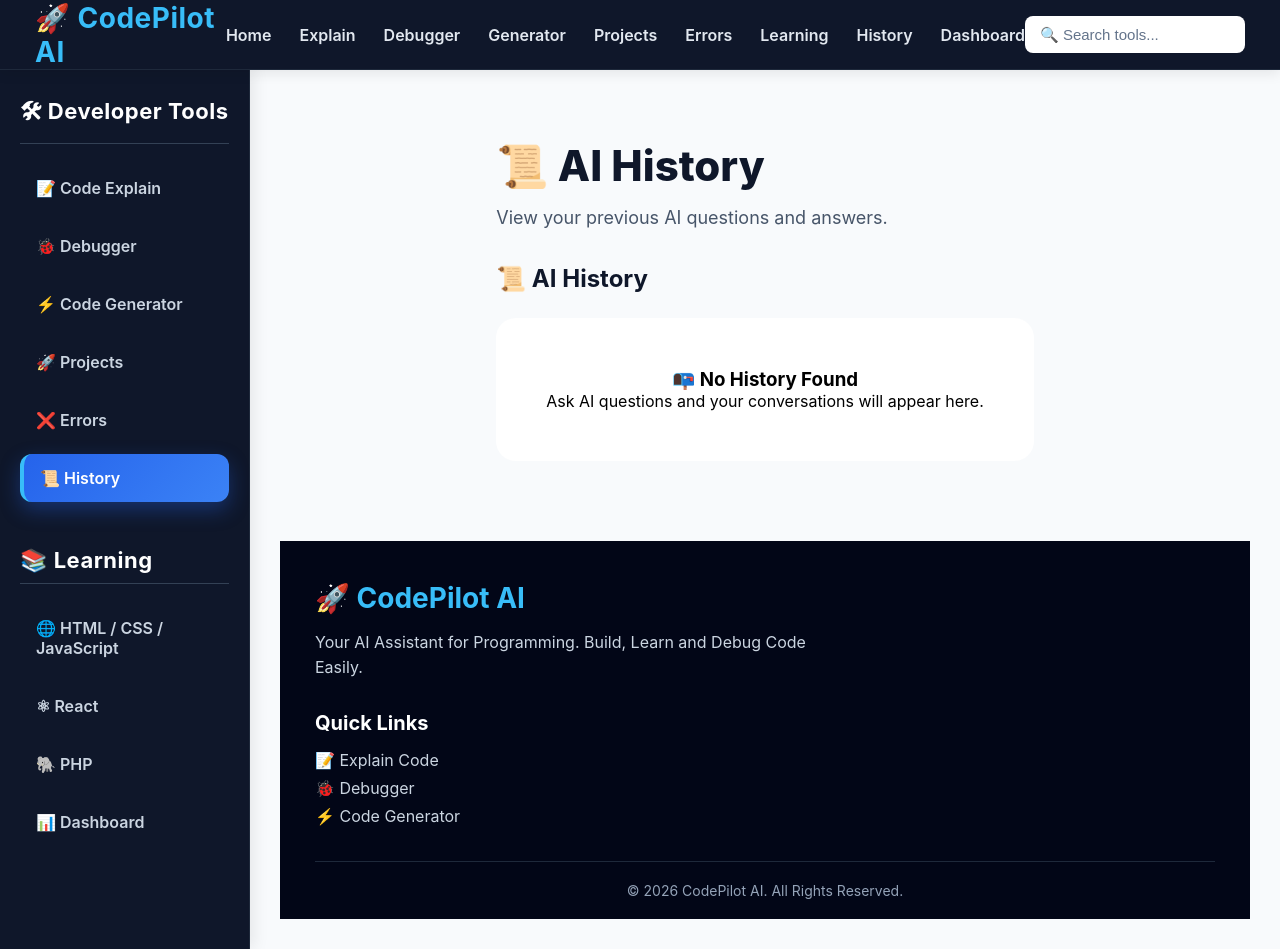
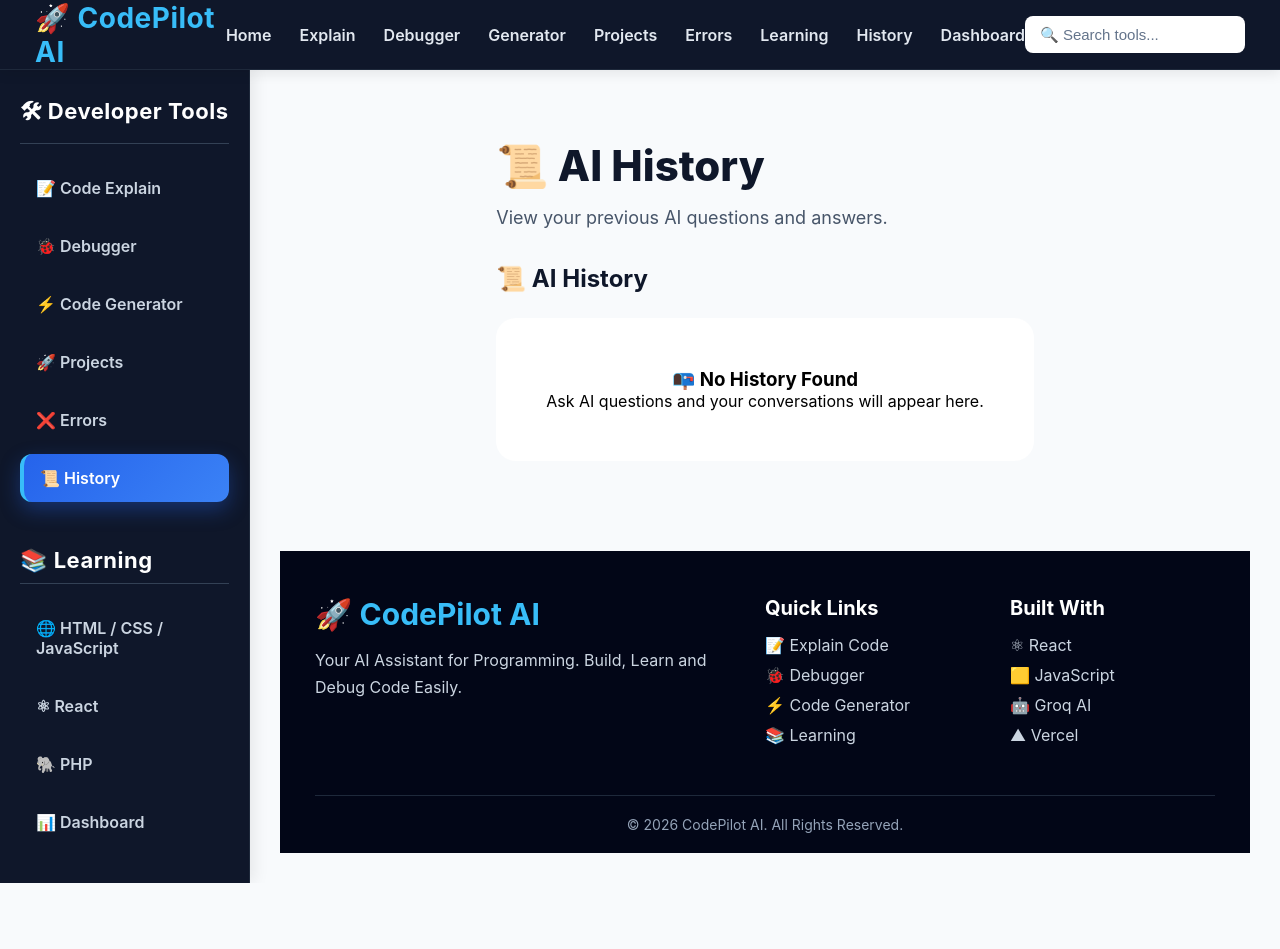
Before and after one commit to amirextra200-clou/CodePilot-AI, a React (Vite) app: page /history in a window 1280 px wide. After the commit the page ends 883 px from the top, so only its background shows below. Built offline with nearby package versions, Linux system fonts and the light colour scheme.

Commit message:
Improve footer design and branding

```diff
--- a/src/components/Footer.jsx
+++ b/src/components/Footer.jsx
@@ -1,3 +1,5 @@
+import { Link } from "react-router-dom";
+
 import "../styles/Footer.css";
 
 
@@ -8,7 +10,11 @@
         <footer className="footer">
 
 
-            <div className="footer-content">
+            <div className="footer-container">
+
+
+
+                <div className="footer-brand">
 
 
                     <h2>
@@ -22,8 +28,9 @@
                     </p>
 
 
+                </div>
 
-            </div>
+
 
 
 
@@ -35,22 +42,69 @@
                     </h3>
 
 
+                    <Link to="/explain">
+                        📝 Explain Code
+                    </Link>
+
+
+                    <Link to="/debugger">
+                        🐞 Debugger
+                    </Link>
+
+
+                    <Link to="/generator">
+                        ⚡ Code Generator
+                    </Link>
+
+
+                    <Link to="/learning">
+                        📚 Learning
+                    </Link>
+
+
+                </div>
+
+
+
+
+
+
+
+                <div className="footer-tech">
+
+
+                    <h3>
+                        Built With
+                    </h3>
+
+
                     <p>
-                    📝 Explain Code
+                        ⚛ React
                     </p>
 
 
                     <p>
-                    🐞 Debugger
+                        🟨 JavaScript
                     </p>
 
 
                     <p>
-                    ⚡ Code Generator
+                        🤖 Groq AI
+                    </p>
+
+
+                    <p>
+                        ▲ Vercel
                     </p>
 
 
                 </div>
+
+
+
+            </div>
+
+
 
 
 
@@ -68,6 +122,7 @@
 
         </footer>
 
+
     )
 
 }
--- a/src/styles/Footer.css
+++ b/src/styles/Footer.css
@@ -1,26 +1,38 @@
 .footer{
 
-    margin-top:40px;
+    margin-top:50px;
 
     background:#020617;
 
     color:white;
 
-    padding:40px 35px 20px;
+    padding:45px 35px 20px;
 
 }
 
 
-.footer-content{
 
-    max-width:500px;
+.footer-container{
+
+    display:grid;
+
+    grid-template-columns:2fr 1fr 1fr;
+
+    gap:40px;
+
+    max-width:1200px;
+
+    margin:auto;
 
 }
 
 
-.footer-content h2{
 
-    font-size:28px;
+
+
+.footer-brand h2{
+
+    font-size:30px;
 
     color:#38bdf8;
 
@@ -29,40 +41,43 @@
 }
 
 
-.footer-content p{
+
+.footer-brand p{
 
     color:#cbd5e1;
 
-    line-height:1.6;
+    line-height:1.7;
+
+    max-width:400px;
 
 }
 
 
 
-.footer-links{
-
-    margin-top:30px;
-
-}
 
 
-.footer-links h3{
+.footer-links h3,
+.footer-tech h3{
+
+    margin-bottom:15px;
 
     font-size:20px;
-
-    margin-bottom:15px;
 
 }
 
 
 
-.footer-links p{
+
+
+.footer-links a{
+
+    display:block;
+
+    text-decoration:none;
 
     color:#cbd5e1;
 
-    margin:8px 0;
-
-    cursor:pointer;
+    margin:10px 0;
 
     transition:.3s;
 
@@ -70,17 +85,32 @@
 
 
 
-.footer-links p:hover{
+.footer-links a:hover{
 
     color:#38bdf8;
+
+    transform:translateX(5px);
 
 }
 
 
 
+
+.footer-tech p{
+
+    color:#cbd5e1;
+
+    margin:10px 0;
+
+}
+
+
+
+
+
 .footer-bottom{
 
-    margin-top:35px;
+    margin-top:40px;
 
     padding-top:20px;
 
@@ -102,12 +132,23 @@
 
 
 
-@media(max-width:600px){
 
 
-    .footer{
+@media(max-width:800px){
 
-        padding:30px 20px;
+
+    .footer-container{
+
+        grid-template-columns:1fr;
+
+        text-align:center;
+
+    }
+
+
+    .footer-brand p{
+
+        margin:auto;
 
     }
 
```
Lines whose indentation alone changed are shown as unchanged.
